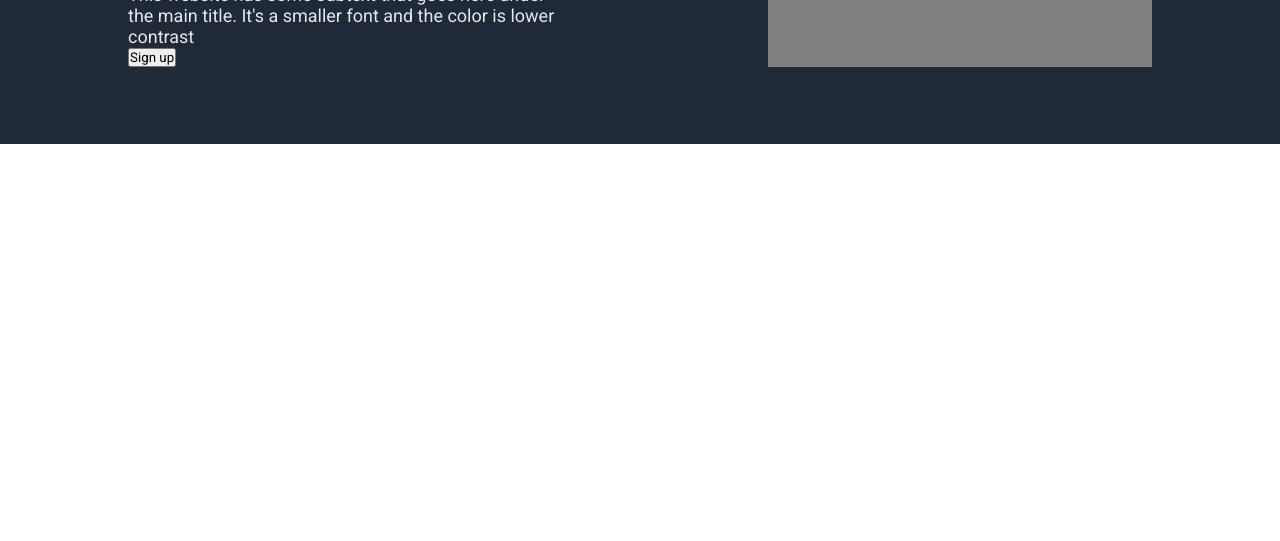
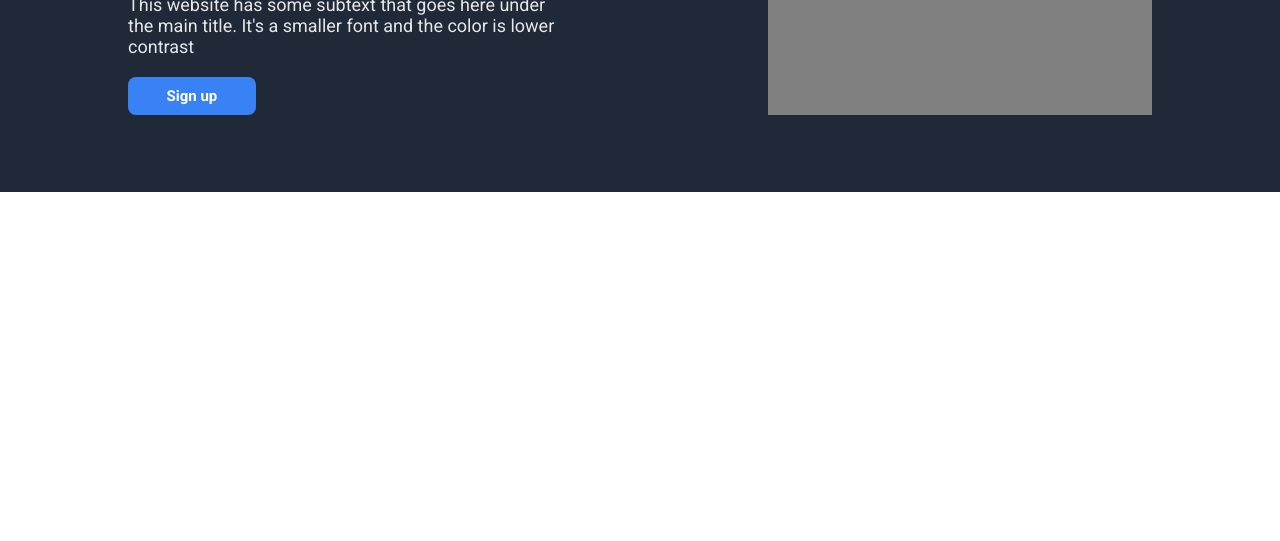
Before and after one commit to Salman7236/odin-landing-page, a plain HTML site: page index.html in a window 1280 px wide. Shown: the part 259-800 px from the top of the page. Drawn offline with Linux system fonts and the light colour scheme.

Commit message:
Fix some CSS issue in Hero Section

```diff
--- a/index.html
+++ b/index.html
@@ -39,7 +39,9 @@
                         main title. It's a smaller font and the color is
                         lower<br />contrast
                     </p>
-                    <button type="button">Sign up</button>
+                    <button type="button">
+                        <a href="?">Sign up</a>
+                    </button>
                 </div>
                 <div class="hero-image">
                     <img aria-placeholder="The image is not found!" />
--- a/style.css
+++ b/style.css
@@ -80,9 +80,32 @@ a {
     font-size: 48px;
     color: #f9faf8;
     font-weight: 900;
+    padding-bottom: 10px;
 }
 
 .hero-text p {
     font-size: 18px;
     color: #e5e7eb;
+    padding-bottom: 20px;
 }
+
+button {
+    width: 30%;
+    padding: 10px;
+    background-color: #3882f6;
+    border: none;
+    border-radius: 8px;
+    cursor: pointer;
+    transition: background-color 0.3s ease;
+}
+
+button:hover {
+    background-color: #2563eb;
+}
+
+button a {
+    text-decoration: none;
+    color: white;
+    font-size: 15px;
+    font-weight: bold;
+}
```
